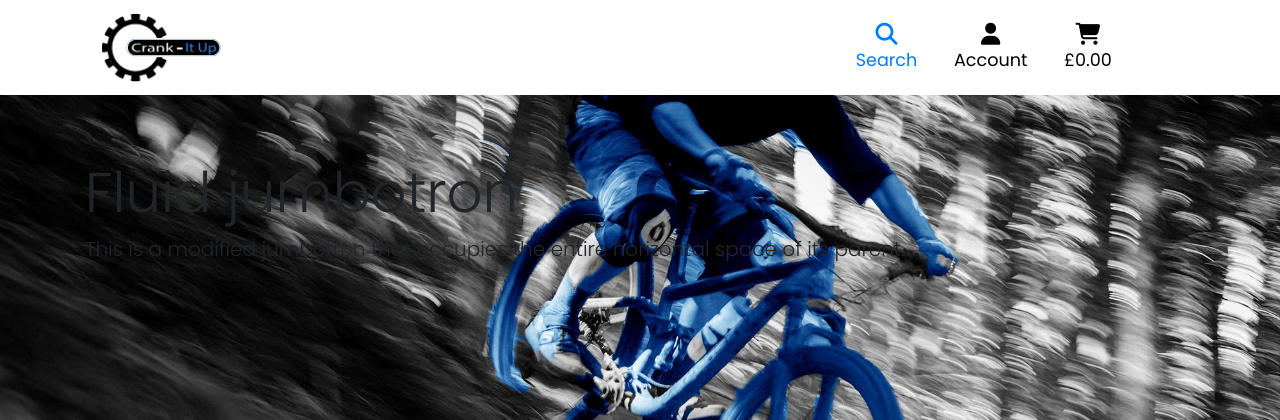
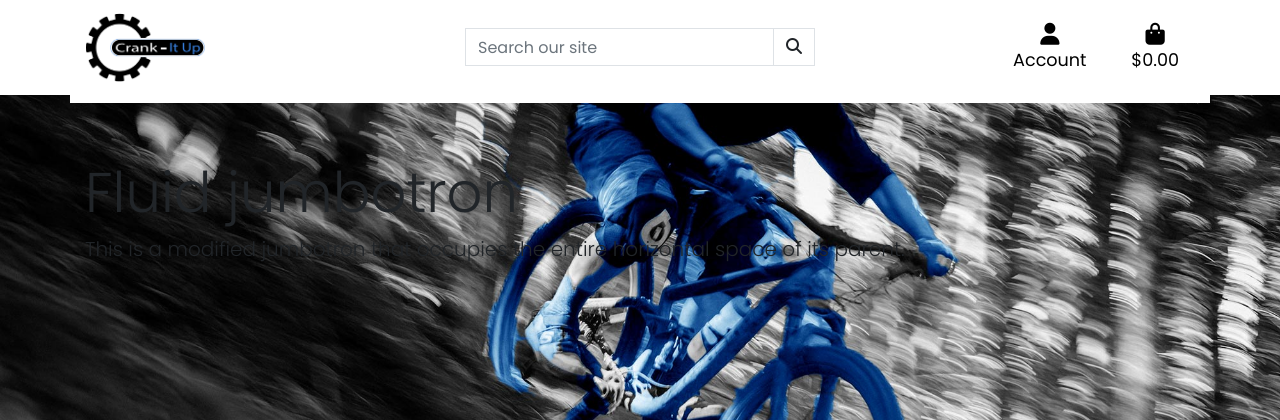
Before and after one commit to DaveWhiteh/CIU-Test, a Django app: page / in a window 1280 px wide. Shown: the top 420 px of the page. Run offline with Django 3.2, Linux system fonts and the light colour scheme; the visitor is signed in with stand-in values (Sample User, id 1); some libraries are stand-ins or nearby versions.

Commit message:
Alter navbar

```diff
--- a/templates/base.html
+++ b/templates/base.html
@@ -43,31 +43,33 @@
 </head>
 
 <body>
-    <header>
-        <div class="container fixed-top">
-            <nav class="navbar row navbar-expand-xl">
+    <header class="container fixed-top">
+        <div id="topnav" class="row bg-white pt-lg-2 d-none d-lg-flex">
             <!-- Logo -->
-                <div class="col-8 col-lg-8 my-auto">
+            <div class="col-12 col-lg-4 my-auto">
                 <a href="{% url 'home' %}" class="navbar-brand">
                     <img src="media/logo_v1.png" alt="CIU-Test Logo" id="ciu-logo" class="img-logo">
                 </a>
             </div>
 
-                <!-- Nav -->
-                <div class="col-4 col-lg-4 my-auto">
-                    <ul class="list-inline list-unstyled text-end my-0">
+            <div class="col-12 col-lg-4 my-auto py-1 py-lg-0">
+                <form method="GET" action="">
+                    <div class="input-group w-100">
+                        <input class="form-control border border-black rounded-0" type="text" name="q" placeholder="Search our site">
+                        <div class="input-group-append">
+                            <button class="form-control btn btn-black border border-black rounded-0" type="submit">
+                                <span class="icon">
+                                    <i class="fas fa-search"></i>
+                                </span>
+                            </button>
+                        </div>
+                    </div>
+                </form>
+            </div>
 
-                        <li class="list-inline-item mx-0">
-                            <a class="text-dark-grey nav-link upper-nav-link" data-toggle="collapse" href="#collapse-search" role="button" aria-expanded="false" aria-controls="collapse-search">
-                                <div class="text-center">
-                                    <div><i class="fas fa-search fa-lg"></i></div>
-                                    <p class="my-0 font-body">Search</p>
-                                </div>
-                            </a>
-                        </li>
-
-                        <!-- Dropdown -->
-                        <li class="list-inline-item dropdown mx-0">
+            <div class="col-12 col-lg-4 my-auto py-1 py-lg-0">
+                <ul class="list-inline list-unstyled text-center text-lg-right my-0">
+                    <li class="list-inline-item dropdown">
                         <a class="text-black nav-link" href="#" id="user-options" data-toggle="dropdown"
                             aria-haspopup="true" aria-expanded="false">
                             <div class="text-center">
@@ -86,18 +88,15 @@
                             {% endif %}
                         </div>
                     </li>
-
-                        <!-- Basket -->
-                        <li class="list-inline-item mx-0">
-                            <a class="{% if grand_total %}text-info font-weight-bold{% else %}text-black{% endif %} nav-link"
-                                href="">
+                    <li class="list-inline-item">
+                        <a class="{% if grand_total %}text-info font-weight-bold{% else %}text-black{% endif %} nav-link" href="">
                             <div class="text-center">
-                                    <div><i class="fa-solid fa-cart-shopping fa-lg"></i></div>
+                                <div><i class="fas fa-shopping-bag fa-lg"></i></div>
                                 <p class="my-0">
                                     {% if grand_total %}
-                                        £{{ grand_total|floatformat:2 }}
+                                        ${{ grand_total|floatformat:2 }}
                                     {% else %}
-                                        £0.00
+                                        $0.00
                                     {% endif %}
                                 </p>
                             </div>
@@ -105,24 +104,11 @@
                     </li>
                 </ul>
             </div>
+        </div>
+        <div class="row bg-white">
+            <nav class="navbar navbar-expand-lg navbar-light w-100">
+                {% include 'includes/mobile-nav.html' %}
             </nav>
-        </div>
-
-        <!-- Mobile Search Collapsible -->
-        <div class="collapse" id="collapse-search">
-            <div class="row bg-light">
-                <div class="col-12 px-3 py-2">
-                    <form method="GET" action="">
-                        <div class="search-box">
-                            <input type="text" name="q" placeholder="Search our products" aria-label="Search our products">
-                            <button type="submit">
-                                <i class="fa-solid fa-magnifying-glass fa-lg"></i>
-                                <span class="sr-only">Submit your search</span>
-                            </button>
-                        </div>
-                    </form>
-                </div>
-            </div>
         </div>
     </header>
 
```
Lines whose indentation alone changed are shown as unchanged.
